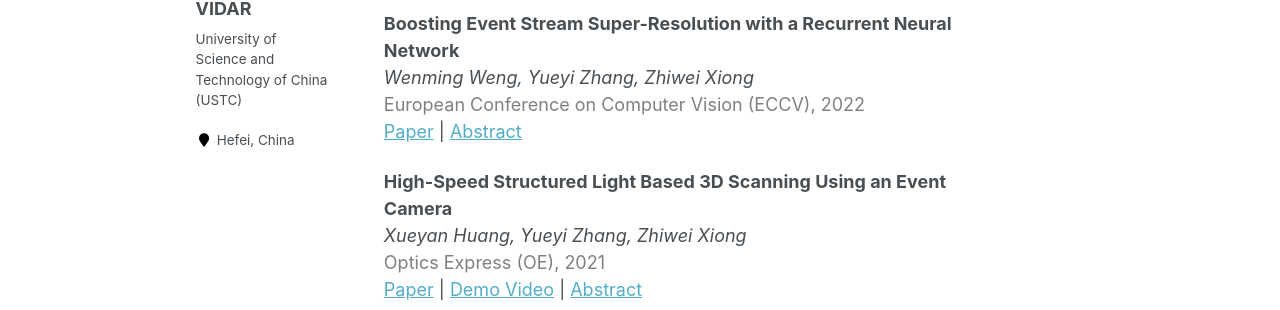
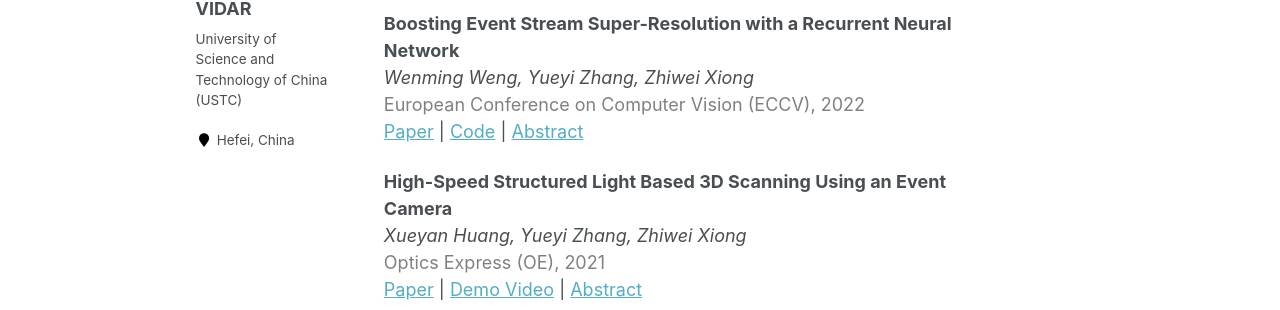
Before and after one commit to VIDAR-USTC/vidar-ustc.github.io, a Jekyll site: the page built from _pages/3D-event/event.md, in a window 1280 px wide and 900 px high, scrolled down 591 px. Shown: the part 184-494 px from the top of the window. Built offline with Jekyll 4.4.1, drawn with Linux system fonts in a browser that asks for light colours; formulas are drawn with MathJax 3.

Commit message:
Update event.md

```diff
--- a/_pages/3D-event/event.md
+++ b/_pages/3D-event/event.md
@@ -54,6 +54,7 @@ We consider the problem of event-assisted video frame interpolation (VFI), a new
 *Wenming Weng, Yueyi Zhang, Zhiwei Xiong* <br>
 <span><pub>European Conference on Computer Vision (ECCV), 2022</pub></span> <br>
 [Paper](https://link.springer.com/chapter/10.1007/978-3-031-20068-7_27){:target="_blank"} |
+[Code](https://github.com/WarranWeng/ESR){:target="_blank"} |
 <a onclick='expandABS("weng22")'> Abstract </a>
 <div style="display: none;" class=abs id="weng22"><br>
 Existing methods for event stream super-resolution (SR) either require high-quality and high-resolution frames or underperform for large factor SR. To address these problems, we propose a recurrent neural network for event SR without frames. First, we design a temporal propagation net for incorporating neighboring and long-range event-aware contexts that facilitates event SR. Second, we build a spatiotemporal fusion net for reliably aggregating the spatiotemporal clues of event stream. These two elaborate components are tightly synergized for achieving satisfying event SR results even for 16×
```
